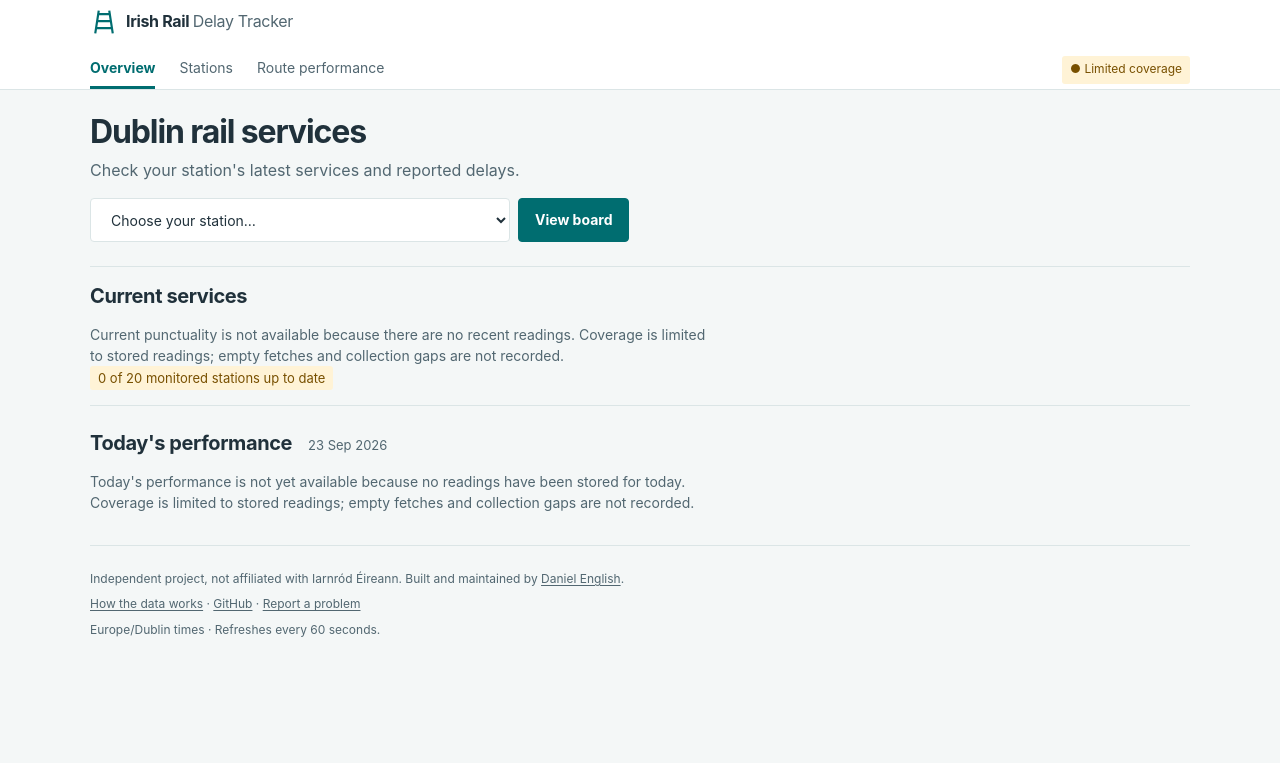
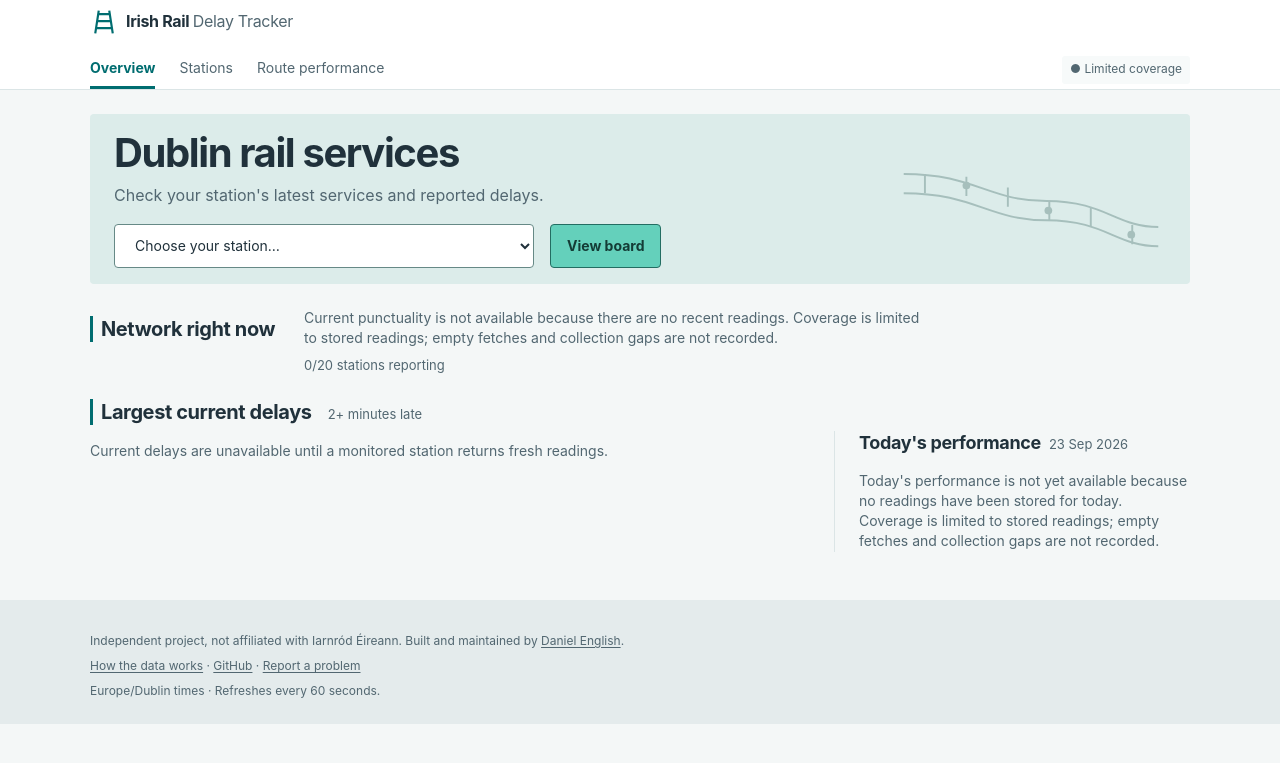
Before and after one commit to DanSom0/irish-rail-tracker, a Flask app: page / in a window 1280 px wide. Shown: the top 763 px of the page. Run offline with Flask 3, Linux system fonts and the light colour scheme; data that the repository does not hold is empty.

Commit message:
style: compose rail overview around open statistics (#29)
* style: give dashboard sections distinct surfaces

* style: compose rail overview around open statistics

* test: cover overview composition and delay empty state

```diff
--- a/app/static/style.css
+++ b/app/static/style.css
@@ -14,6 +14,15 @@
   --minor-bg: #fff3d6;
   --major: #a62f36;
   --major-bg: #fcebed;
+  --finder-bg: #dcecea;
+  --finder-fg: #20313b;
+  --finder-muted: #425e61;
+  --finder-outline: #668986;
+  --finder-action: #64d0bb;
+  --finder-action-fg: #143c36;
+  --finder-action-border: #236d62;
+  --table-head-bg: #e2ebef;
+  --footer-bg: #e4ebec;
   --space-1: 8px;
   --space-2: 16px;
   --space-3: 24px;
@@ -37,33 +46,34 @@ a:hover { text-decoration-thickness: 2px; }
 .primary-nav a { padding-block: var(--space-1); color: var(--muted); font-size: 14px; text-decoration: none; border-bottom: 3px solid transparent; }
 .primary-nav a[aria-current] { color: var(--accent); border-color: var(--accent); font-weight: 700; }
 .primary-nav .data-health { margin-left: auto; font-size: 12px; padding: 4px 8px; align-self: center; }
-.primary-nav .data-health.limited { color: var(--minor); }
+.primary-nav .data-health.limited { color: var(--muted); }
 .skip-link { position: absolute; top: -5rem; left: 16px; padding: 8px; background: var(--surface); z-index: 1; }
 .skip-link:focus { top: 8px; }
 .page-heading { margin-block: var(--space-3) var(--space-2); }
 .page-heading > p:last-child:not(.eyebrow) { color: var(--muted); margin-top: var(--space-1); }
 .eyebrow { color: var(--muted); font-size: 12px; font-weight: 700; letter-spacing: .08em; text-transform: uppercase; margin-bottom: var(--space-1); }
 .back-link { display: inline-block; color: var(--muted); font-size: 14px; margin-bottom: var(--space-1); }
-.card, .daily, .network-card { margin-block: var(--space-3); }
+.card, .daily, .network-card, .station-start, .current-delays { margin-block: var(--space-4); }
 .section-heading { display: flex; align-items: baseline; flex-wrap: wrap; gap: var(--space-1) var(--space-2); margin-bottom: var(--space-2); }
 .section-heading > span, .section-heading p, .count { color: var(--muted); font-size: 13px; font-weight: 400; }
 .section-heading a { font-size: 14px; }
-.network-card { border-block: 1px solid var(--line); padding-block: var(--space-2); }
-.network-metrics, .daily-metrics { display: grid; grid-template-columns: 1.5fr 1fr 1fr; gap: var(--space-2); margin-bottom: var(--space-2); font-variant-numeric: tabular-nums; }
+.network-card .section-heading, .daily .section-heading { margin-bottom: var(--space-2); }
+.network-metrics, .daily-metrics { display: grid; grid-template-columns: 1.5fr 1fr 1fr; gap: var(--space-3); font-variant-numeric: tabular-nums; }
 .network-metrics > div, .daily-metrics > div { padding-block: var(--space-1); min-width: 0; }
-.network-metrics > div + div, .daily-metrics > div + div { border-left: 1px solid var(--line); padding-left: var(--space-2); }
+.daily-metrics { margin-bottom: var(--space-2); }
 dt { color: var(--muted); font-size: 14px; margin-bottom: var(--space-1); }
 dd { font-size: 22px; font-weight: 700; line-height: 1.3; }
-.network-metrics dd { min-height: 36px; }
-.network-metrics strong { font-size: 32px; }
+.network-metrics strong { font-size: 44px; }
 .sample, .unit { font-size: 12px; font-weight: 400; color: var(--muted); }
-.sample { display: inline-block; }
+.sample { display: block; margin-top: 4px; }
 .coverage { font-size: 13px; color: var(--muted); }
-.limited { background: var(--minor-bg); color: var(--minor); border-radius: 3px; padding: 4px 8px; }
+.limited { background: var(--soft); color: var(--muted); border-radius: 3px; padding: 4px 8px; }
 .freshness { color: var(--muted); font-size: 13px; margin-block: var(--space-1); }
+.network-freshness { margin-top: var(--space-2); color: var(--muted); font-size: 13px; }
 .note, .below-card { font-size: 13px; color: var(--muted); margin-top: var(--space-1); max-width:  70ch; }
 .note { max-width:  70ch; }
 .no-delays, .empty { color: var(--muted); font-size: 14px; max-width:  60ch; }
+.no-delays { margin-top: var(--space-2); }
 .empty { max-width:  70ch; }
 .station-filter { display: flex; align-items: center; flex-wrap: wrap; gap: var(--space-1); margin-block: var(--space-1); }
 label { font-size: 14px; font-weight: 600; }
@@ -71,10 +81,26 @@ select, button, .button { font: inherit; font-size: 14px; text-align: left; min-
 select { background: var(--surface); color: inherit; border: 1px solid var(--line); min-width: 180px; max-width: 100%; height: 44px; }
 button, .button { background: var(--accent); color: #fff; border: 1px solid var(--accent); font-weight: 700; cursor: pointer; text-decoration: none; }
 button:hover, .button:hover { filter: brightness(.9); }
-.station-start select { flex: 1; max-width: 420px; }
+.station-start { position: relative; overflow: hidden; padding: var(--space-2) var(--space-3); background: var(--finder-bg); color: var(--finder-fg); border-radius: 4px; }
+.station-start, .network-card, .homepage-lower { margin-block: var(--space-3); }
+.homepage-lower .current-delays, .homepage-lower .daily { margin: 0; }
+.homepage-lower .daily { margin-top: var(--space-4); }
+.network-card h2, .current-delays h2 { border-left: 3px solid var(--accent); padding-left: var(--space-1); }
+.intro-content { position: relative; z-index: 1; max-width: 690px; }
+.station-start .page-heading { margin: 0 0 var(--space-2); }
+.station-start h1 { font-size: 40px; }
+.station-start .page-heading > p { color: var(--finder-muted); margin-top: 4px; }
+.intro-rail { display: none; position: absolute; right: var(--space-3); top: 50%; transform: translateY(-50%); width: 270px; height: 128px; color: var(--finder-outline); opacity: .45; pointer-events: none; }
+.station-picker-row { display: flex; align-items: center; flex-wrap: wrap; gap: var(--space-2); }
+.station-start .station-filter { flex: 0 1 548px; margin: 0; gap: var(--space-2); }
+.station-start select { flex: 1; min-width: 180px; max-width: 420px; border-color: var(--finder-outline); }
+.station-start button { background: var(--finder-action); color: var(--finder-action-fg); border-color: var(--finder-action-border); }
 .station-start .station-filter label { position: absolute; width: 1px; height: 1px; overflow: hidden; clip-path: inset(50%); white-space: nowrap; }
-.shortcuts { display: flex; flex-wrap: wrap; gap: var(--space-1) var(--space-2); font-size: 12px; margin-top: var(--space-1); }
-.forget-station { color: var(--muted); }
+.forget-station { color: var(--finder-muted); font-size: 13px; white-space: nowrap; }
+.shortcuts { display: flex; align-items: center; flex-wrap: wrap; gap: var(--space-1); margin-top: var(--space-2); font-size: 12px; }
+.shortcuts span { color: var(--finder-muted); margin-right: var(--space-1); }
+.shortcuts a { border: 1px solid var(--finder-outline); border-radius: 4px; padding: 6px 10px; min-height: 32px; text-decoration: none; font-weight: 600; }
+.shortcuts a:hover { background: var(--soft); }
 .board-views { display: flex; gap: var(--space-3); margin-bottom: var(--space-1); font-size: 14px; }
 .board-views a { padding-block: var(--space-1); text-decoration: none; border-bottom: 3px solid transparent; }
 .board-views a[aria-current] { font-weight: 700; border-color: var(--accent); }
@@ -85,8 +111,9 @@ th, td { padding: var(--space-1) var(--space-2); border-bottom: 1px solid var(--
 tr > :first-child { padding-left: 0; }
 tr > :last-child { padding-right: 0; }
 thead th { font-size: 12px; color: var(--muted); font-weight: 600; border-top: 2px solid var(--line); }
+.current-delays thead th { background: var(--table-head-bg); border-top: 0; padding: var(--space-1) var(--space-2); }
+.current-delays tbody th, .current-delays tbody td { padding-inline: var(--space-2); }
 tbody th { font-weight: 600; }
-tbody tr:hover { background: var(--soft); }
 th small { display: block; font-size: 12px; font-weight: 400; color: var(--muted); margin-top: 4px; }
 .numeric, .service-time { text-align: right; white-space: nowrap; }
 .departure-board { table-layout: fixed; }
@@ -120,7 +147,7 @@ summary { cursor: pointer; padding-block: 4px; min-height: 24px; }
 .status-list .coverage { grid-column: 3; grid-row: 1; }
 .fetch-time { grid-column: 2; grid-row: 1; }
 .fetch-time .freshness { margin: 0; }
-.site-footer { margin-top: var(--space-4); padding-block: var(--space-3); border-top: 1px solid var(--line); font-size: 12px; color: var(--muted); }
+.site-footer { margin-top: 48px; padding-block: var(--space-4) var(--space-3); background: var(--footer-bg); font-size: 12px; color: var(--muted); }
 .site-footer p + p { margin-top: var(--space-1); }
 .methodology { max-width: 720px; }
 .methodology h2 { margin-top: var(--space-3); }
@@ -129,8 +156,32 @@ summary { cursor: pointer; padding-block: 4px; min-height: 24px; }
 .not-found > p:not(.eyebrow) { margin-block: var(--space-2); color: var(--muted); }
 .error-links { display: flex; flex-wrap: wrap; align-items: center; gap: var(--space-2); }
 .visually-hidden { position: absolute; width: 1px; height: 1px; padding: 0; margin: -1px; overflow: hidden; clip-path: inset(50%); white-space: nowrap; }
+@media (min-width: 1000px) {
+  .intro-rail { display: block; }
+  .network-card { display: grid; grid-template-columns: 190px minmax(0, 1fr); gap: 0 var(--space-3); align-items: start; }
+  .network-card .section-heading { grid-column: 1; grid-row: 1 / 3; margin: var(--space-1) 0 0; }
+  .network-card .network-metrics, .network-card .empty { grid-column: 2; grid-row: 1; }
+  .network-card .network-freshness { grid-column: 2; grid-row: 2; margin-top: var(--space-1); }
+  .homepage-lower { display: grid; grid-template-columns: minmax(0, 2fr) minmax(0, 1fr); gap: var(--space-4); align-items: start; }
+  .homepage-lower .daily { border-left: 1px solid var(--line); padding-left: var(--space-3); }
+  .homepage-lower .daily .section-heading { gap: var(--space-1); }
+  .homepage-lower .daily h2 { font-size: 18px; }
+  .homepage-lower .daily-metrics { display: block; }
+  .homepage-lower .daily-metrics > div { display: grid; grid-template-columns: 1fr auto; gap: var(--space-1); align-items: baseline; padding-block: var(--space-1); }
+  .homepage-lower .daily-metrics dt { margin: 0; font-size: 13px; }
+  .homepage-lower .daily-metrics dd { font-size: 18px; text-align: right; }
+  .homepage-lower .daily .note { font-size: 12px; }
+  .current-delays tbody th strong { display: block; }
+  .current-delays tbody th small { display: inline; margin: 0; }
+  .current-delays .reading-details { display: inline-block; margin-left: var(--space-1); }
+  .current-delays .reading-details summary { min-height: 0; padding: 0; }
+  .current-delays .reading-details[open] { display: block; margin: var(--space-1) 0 0; }
+}
+@media (min-width: 1000px) and (hover: hover) {
+  tbody tr:hover { background: var(--soft); }
+}
 @media (prefers-color-scheme: dark) {
-  :root { color: #e6edf1; background: #111b21; --surface: #1b2931; --muted: #afc1ca; --line: #354750; --soft: #20323b; --accent: #7ddbd0; --on-time: #a4e3bf; --on-time-bg: #233e32; --minor: #f5d487; --minor-bg: #433921; --major: #ffb0b5; --major-bg: #462b32; }
+  :root { color: #e6edf1; background: #111b21; --surface: #1b2931; --muted: #afc1ca; --line: #354750; --soft: #20323b; --accent: #7ddbd0; --on-time: #a4e3bf; --on-time-bg: #233e32; --minor: #f5d487; --minor-bg: #433921; --major: #ffb0b5; --major-bg: #462b32; --finder-bg: #183b3d; --finder-fg: #e6edf1; --finder-muted: #c2d7d7; --finder-outline: #8daead; --finder-action: #7ddbd0; --finder-action-fg: #102a2c; --finder-action-border: #7ddbd0; --table-head-bg: #2c3e48; --footer-bg: #0c161b; }
   button, .button { color: #102a2c; }
 }
 @media (max-width: 639px) {
@@ -142,19 +193,25 @@ summary { cursor: pointer; padding-block: 4px; min-height: 24px; }
   .primary-nav a { font-size: 12px; }
   .primary-nav .data-health { margin: 0 0 var(--space-1); }
   .page-heading { margin-top: var(--space-2); }
+  .station-start { padding: var(--space-2); }
+  .station-start h1 { font-size: 30px; }
+  .station-start .station-filter { flex-basis: 100%; }
+  .station-start select { min-width: 0; }
   .station-filter label { width: 100%; }
   select { flex: 1; min-width: 0; padding-inline: var(--space-1); }
   .shortcuts { gap: var(--space-1); }
   .network-metrics, .daily-metrics { grid-template-columns: 1.45fr 1fr .8fr; gap: var(--space-1); }
-  .network-metrics > div + div, .daily-metrics > div + div { padding-left: var(--space-1); }
   dt { font-size: 12px; }
   dd { font-size: 16px; }
-  .network-metrics strong { font-size: 26px; }
+  .network-metrics strong { font-size: 34px; }
   .sample { font-size: 11px; }
   .network-metrics dd { min-height: 0; }
   .coverage { font-size: 12px; }
   .freshness { font-size: 12px; }
+  .network-freshness { font-size: 12px; }
   th, td { padding-inline: var(--space-1); }
+  .departure-board thead th { font-size: 11px; padding-inline: 4px; }
+  .current-delays tbody th, .current-delays tbody td { padding-inline: var(--space-1); }
   .departure-board th:first-child, .departure-board td:first-child { width: 64px; }
   .departure-board th:nth-child(2), .departure-board td:nth-child(2) { width: 70px; }
   .departure-board th:last-child, .departure-board td:last-child { width: 88px; }
--- a/app/templates/base.html
+++ b/app/templates/base.html
@@ -23,10 +23,10 @@
     </nav>
   </header>
   <main id="main" class="shell">{% block content %}{% endblock %}</main>
-  <footer class="shell site-footer">
+  <footer class="site-footer"><div class="shell">
     <p>Independent project, not affiliated with Iarnród Éireann. Built and maintained by <a href="https://github.com/DanSom0">Daniel English</a>.</p>
     <p><a href="{{ url_for('dashboard.about_data') }}">How the data works</a> · <a href="https://github.com/DanSom0/irish-rail-tracker">GitHub</a> · <a href="https://github.com/DanSom0/irish-rail-tracker/issues/new">Report a problem</a></p>
     <p>Europe/Dublin times · Refreshes every 60 seconds.</p>
-  </footer>
+  </div></footer>
 </body>
 </html>
--- a/app/templates/dashboard.html
+++ b/app/templates/dashboard.html
@@ -1,14 +1,19 @@
 {% extends 'base.html' %}
-{% from 'components.html' import freshness, daily, services, station_filter, coverage_label, empty_state with context %}
+{% from 'components.html' import daily, services, station_filter, empty_state with context %}
 {% block content %}
-<div class="page-heading"><h1>Dublin rail services</h1><p>Check your station's latest services and reported delays.</p></div>
-<section class="station-start" aria-label="Choose your station">
-  {{ station_filter(stations, station or remembered_station, 'dashboard.stations', 'Find your station', 'View board', false) }}
-  {% if reporting_shortcuts or remembered_station %}<p class="shortcuts">{% for code in reporting_shortcuts %}<a href="{{ url_for('dashboard.station_detail', code=code) }}">{{ code|station_name }}</a>{% endfor %}
-  {% if remembered_station %}<a class="forget-station" href="{{ url_for('dashboard.forget_station') }}">Forget my station</a>{% endif %}</p>{% endif %}
+<section class="station-start" aria-labelledby="home-heading">
+  <div class="intro-content">
+  <div class="page-heading"><h1 id="home-heading">Dublin rail services</h1><p>Check your station's latest services and reported delays.</p></div>
+  <div class="station-picker-row">
+    {{ station_filter(stations, station or remembered_station, 'dashboard.stations', 'Find your station', 'View board', false) }}
+    {% if remembered_station %}<a class="forget-station" href="{{ url_for('dashboard.forget_station') }}">Forget my station</a>{% endif %}
+  </div>
+  {% if reporting_shortcuts %}<nav class="shortcuts" aria-label="Popular stations"><span>Popular stations</span>{% for code in reporting_shortcuts %}<a href="{{ url_for('dashboard.station_detail', code=code) }}">{{ code|station_name }}</a>{% endfor %}</nav>{% endif %}
+  </div>
+  <svg class="intro-rail" viewBox="0 0 280 128" aria-hidden="true" focusable="false"><g fill="none" stroke="currentColor" stroke-width="2"><path d="M8 38 C82 38 95 66 156 66 S228 93 272 93M8 58 C82 58 95 86 156 86 S228 113 272 113"/><path d="M30 38v20m43-17v20m43-9v20m43-6v20m43-13v20m43-2v20"/></g><g fill="currentColor"><circle cx="73" cy="50" r="4"/><circle cx="158" cy="76" r="4"/><circle cx="244" cy="101" r="4"/></g></svg>
 </section>
 <section class="network-card" aria-labelledby="network-heading">
-  <div class="section-heading"><h2 id="network-heading">Current services{% if station %} · {{ station|station_name }}{% endif %}</h2></div>
+  <div class="section-heading"><h2 id="network-heading">Network right now{% if station %} · {{ station|station_name }}{% endif %}</h2></div>
   {% if network.trains %}
   <dl class="network-metrics">
     <div><dt>On time</dt><dd><strong>{{ '%.0f%%'|format(network.on_time) }}</strong> <span class="sample">Based on {{ network.trains }} train{{ '' if network.trains == 1 else 's' }} · {% if network.total %}Across {{ network.total }} monitored station{{ '' if network.total == 1 else 's' }}{% else %}Not currently monitored{% endif %}</span></dd></div>
@@ -16,14 +21,15 @@
     <div><dt>6+ min late</dt><dd>{{ network.major }} <span class="unit">train{{ '' if network.major == 1 else 's' }}</span></dd></div>
   </dl>
   {% else %}{{ empty_state("Current punctuality is not available because there are no recent readings.") }}{% endif %}
-  {{ coverage_label(coverage) }}
-  {{ freshness(last_updated, age_minutes) }}
+  <p class="network-freshness">{{ coverage.reporting }}/{{ coverage.total }} stations reporting{% if last_updated %} · <time datetime="{{ last_updated.isoformat() }}" title="{{ last_updated|dublin_time }}">Updated {{ age_minutes|age_text }}{% if age_minutes %} ago{% endif %}</time>{% endif %}</p>
 </section>
-{% if current_delays %}
-<section class="card" aria-labelledby="delays-heading">
+<div class="homepage-lower">
+<section class="current-delays" aria-labelledby="delays-heading">
   <div class="section-heading"><h2 id="delays-heading">Largest current delays</h2><span>2+ minutes late</span></div>
-  {{ services(current_delays, reading_details) }}
+  {% if current_delays %}{{ services(current_delays, reading_details) }}
+  {% elif network.trains %}<p class="no-delays">No significant delays in the latest readings · {{ 'limited coverage; only reporting stations are represented' if coverage.reporting < coverage.total else 'all monitored stations up to date' }}.</p>
+  {% else %}<p class="no-delays">Current delays are unavailable until a monitored station returns fresh readings.</p>{% endif %}
 </section>
-{% elif network.trains %}<p class="no-delays">No significant delays in the latest readings · {{ 'limited coverage; only reporting stations are represented' if coverage.reporting < coverage.total else 'all monitored stations up to date' }}.</p>{% endif %}
 {{ daily(summary, today) }}
+</div>
 {% endblock %}
```
Also changed, not shown: tests/test_routes.py (+16 -8 lines).
